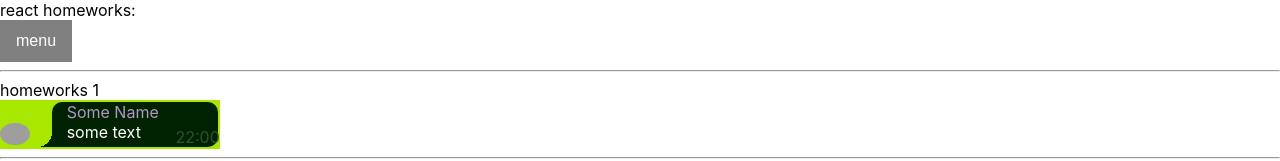
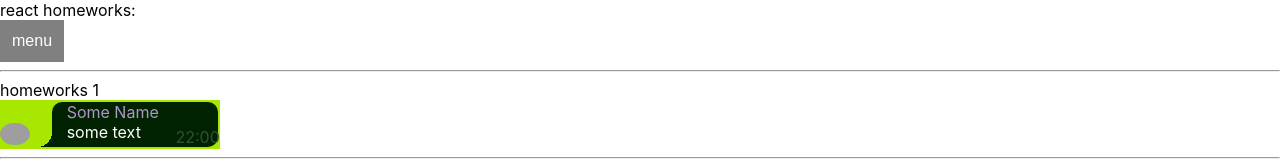
Before and after one commit to Bmwbyas/ignat, a React (Create React App) app: page /#/pre-junior in a window 1280 px wide. Shown: the top 161 px of the page. Built offline with nearby package versions, Linux system fonts and the light colour scheme; grey boxes are pictures that could not be loaded.

Commit message:
fix header2

```diff
--- a/src/p2-homeworks/h5-rrd-v6/Header.module.css
+++ b/src/p2-homeworks/h5-rrd-v6/Header.module.css
@@ -1,7 +1,7 @@
 .NavBotton {
     background-color:grey;
     color: white;
-    padding: 12px 16px;
+    padding: 12px 12px;
     font-size: 16px;
     border: none;
 }
@@ -26,7 +26,7 @@
 }
 .NavItem {
     color: black;
-    padding: 12px 16px;
+    padding: 12px 12px;
     text-decoration: none;
     display: block;
     background-color: #6170ff;
```
